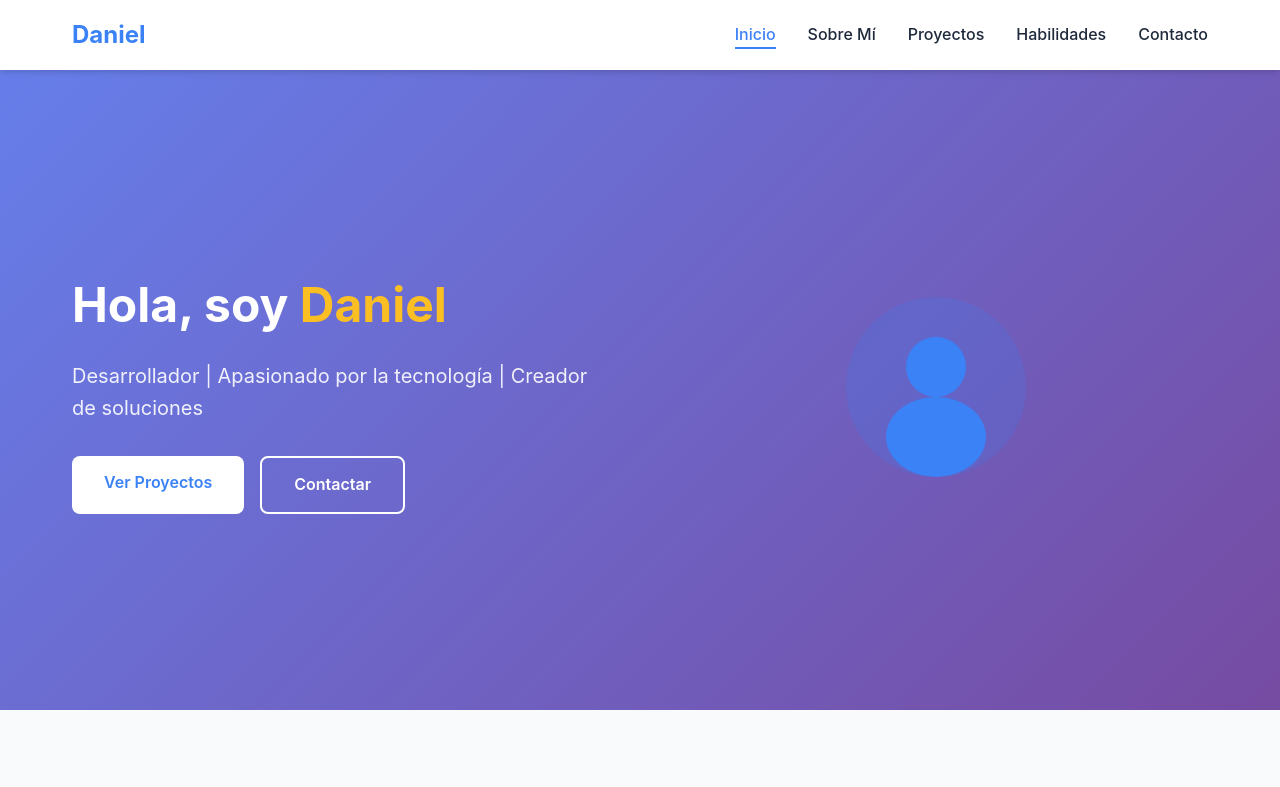
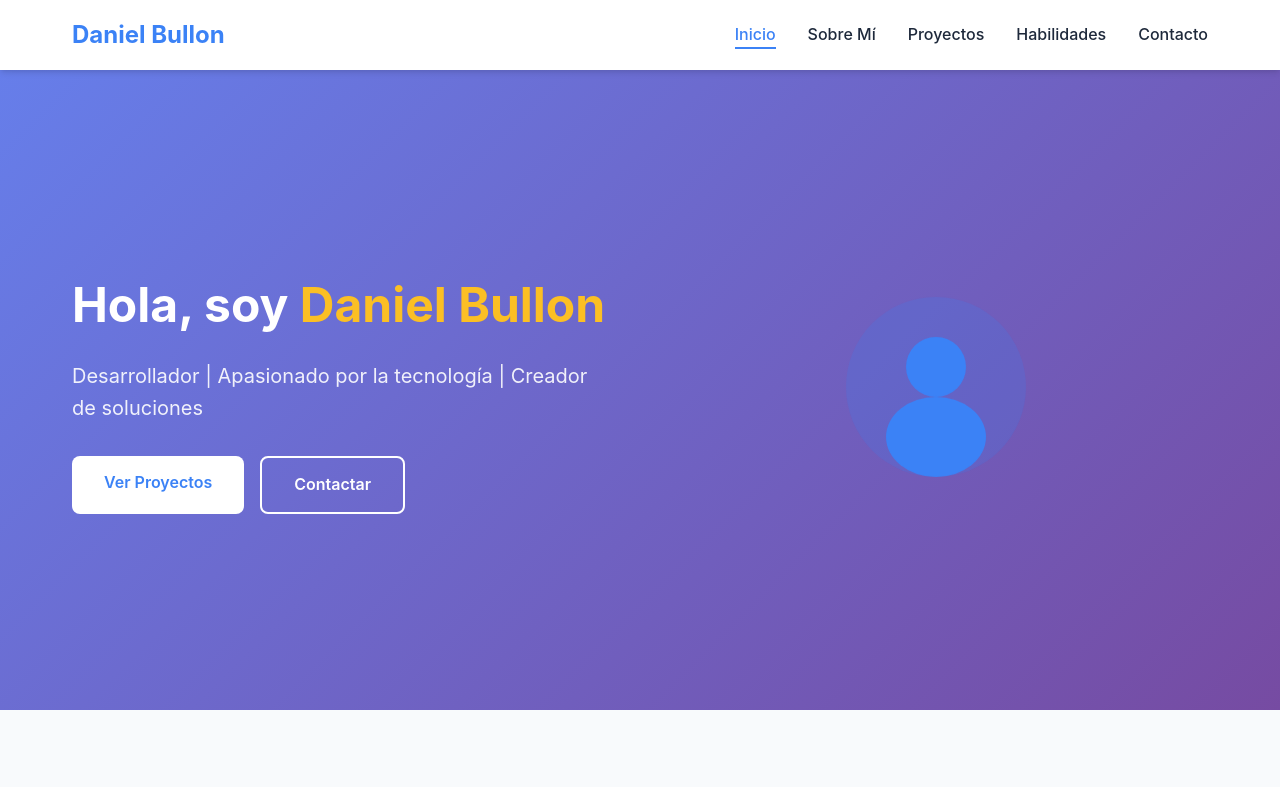
Before and after one commit to danielbullox/danielbullongreiner.github.io, a plain HTML site: page index.html in a window 1280 px wide. Shown: the top 787 px of the page. Drawn offline with Linux system fonts and the light colour scheme.

Commit message:
Actualizar nombre completo a Daniel Bullon

```diff
--- a/index.html
+++ b/index.html
@@ -3,15 +3,15 @@
 <head>
     <meta charset="UTF-8">
     <meta name="viewport" content="width=device-width, initial-scale=1.0">
-    <meta name="description" content="Página personal de Daniel - Desarrollador y profesional en tecnología">
-    <title>Daniel - Mi Página Personal</title>
+    <meta name="description" content="Página personal de Daniel Bullon - Desarrollador y profesional en tecnología">
+    <title>Daniel Bullon - Mi Página Personal</title>
     <link rel="stylesheet" href="styles.css">
 </head>
 <body>
     <header>
         <nav class="navbar">
             <div class="container">
-                <div class="logo">Daniel</div>
+                <div class="logo">Daniel Bullon</div>
                 <ul class="nav-links">
                     <li><a href="#inicio">Inicio</a></li>
                     <li><a href="#sobre-mi">Sobre Mí</a></li>
@@ -32,7 +32,7 @@
         <section id="inicio" class="hero">
             <div class="container">
                 <div class="hero-content">
-                    <h1 class="hero-title">Hola, soy <span class="highlight">Daniel</span></h1>
+                    <h1 class="hero-title">Hola, soy <span class="highlight">Daniel Bullon</span></h1>
                     <p class="hero-subtitle">Desarrollador | Apasionado por la tecnología | Creador de soluciones</p>
                     <div class="hero-buttons">
                         <a href="#proyectos" class="btn btn-primary">Ver Proyectos</a>
@@ -165,7 +165,7 @@
 
     <footer>
         <div class="container">
-            <p>&copy; 2026 Daniel. Todos los derechos reservados.</p>
+            <p>&copy; 2026 Daniel Bullon. Todos los derechos reservados.</p>
             <p>Hecho con ❤️ y desplegado en GitHub Pages</p>
         </div>
     </footer>
```
